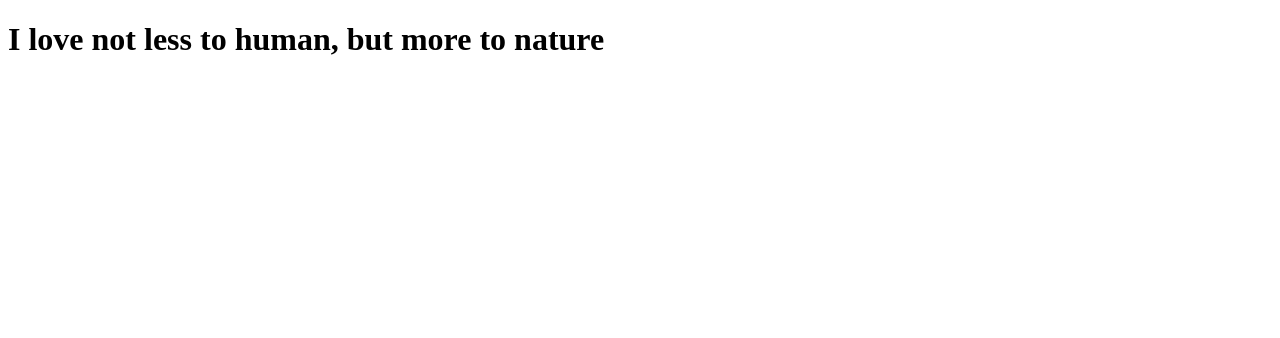
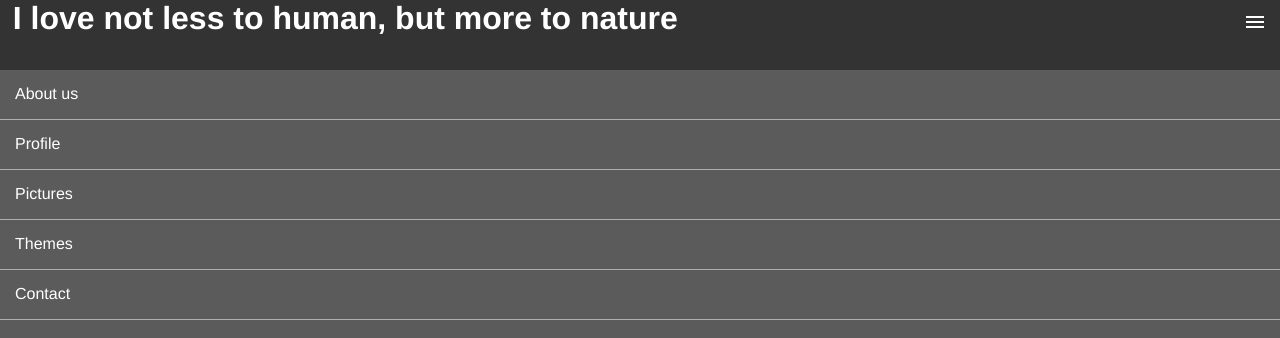
Before and after one commit to miriampc/personal-proyect, a plain HTML site: page index.html in a window 1280 px wide. Drawn offline with Linux system fonts and the light colour scheme.

Commit message:
maqueta html y dando estilos

```diff
--- a/assets/css/main.css
+++ b/assets/css/main.css
@@ -0,0 +1,58 @@
+*{
+  font-family: Helvetica;
+  /*font-family: 'Montserrat', sans-serif;*/
+  box-sizing: border-box;
+  margin: 0;
+  padding: 0;
+}
+
+header{
+  width: 100%;
+  height: 70px;
+  background: #333;
+  color: #FFF;
+  position: fixed;
+  top: 0;
+  left: 0;
+  z-index: 100;
+}
+
+header .container{
+  display: table;
+}
+.container{
+  width: 98%;
+  margin: auto;
+}
+
+.container h1{
+  float: left;
+}
+
+.container img{
+  float: right;
+  cursor: pointer;
+  margin:10px 0px;
+}
+
+.menu{
+  position: absolute;
+  top: 70px;
+  left: 0;
+  width: 100%;
+  height: 100vh;
+  background:rgba(51, 51, 51, 0.8);
+}
+
+.menu a{
+  height: 50px;
+  text-decoration: none;
+  display: block;
+  color: #fff;
+  padding: 15px;
+  border-bottom: 1px solid rgba(255,255,255,0.5);
+}
+
+.menu a:hover{
+  background: rgba(255,255,255,0.5);
+}
--- a/index.html
+++ b/index.html
@@ -4,13 +4,25 @@
   <meta charset="UTF-8">
   <meta name="viewport" content="width=device-width, initial-scale=1.0">
   <meta http-equiv="X-UA-Compatible" content="ie=edge">
+  <link href="https://fonts.googleapis.com/css?family=Montserrat" rel="stylesheet">
+  <link rel="stylesheet" href="assets/css/main.css">
   <title>Personal Proyect!!</title>
 </head>
 <body>
   <header>
-    <h1>I love not less to human, but more to nature</h1>
+    <div class="container">
+      <h1>I love not less to human, but more to nature</h1>
+      <img src="assets/images/menu.png" alt="">
+
+      <nav class="menu">
+        <a href="">About us</a>
+        <a href="">Profile</a>
+        <a href="">Pictures</a>
+        <a href="">Themes</a>
+        <a href="">Contact</a>
+      </nav>
+    </div>
   </header>
-  <nav></nav>
   <section></section>
   <aside class="">
 
```
Also changed, not shown: assets/images/menu.png (added).
